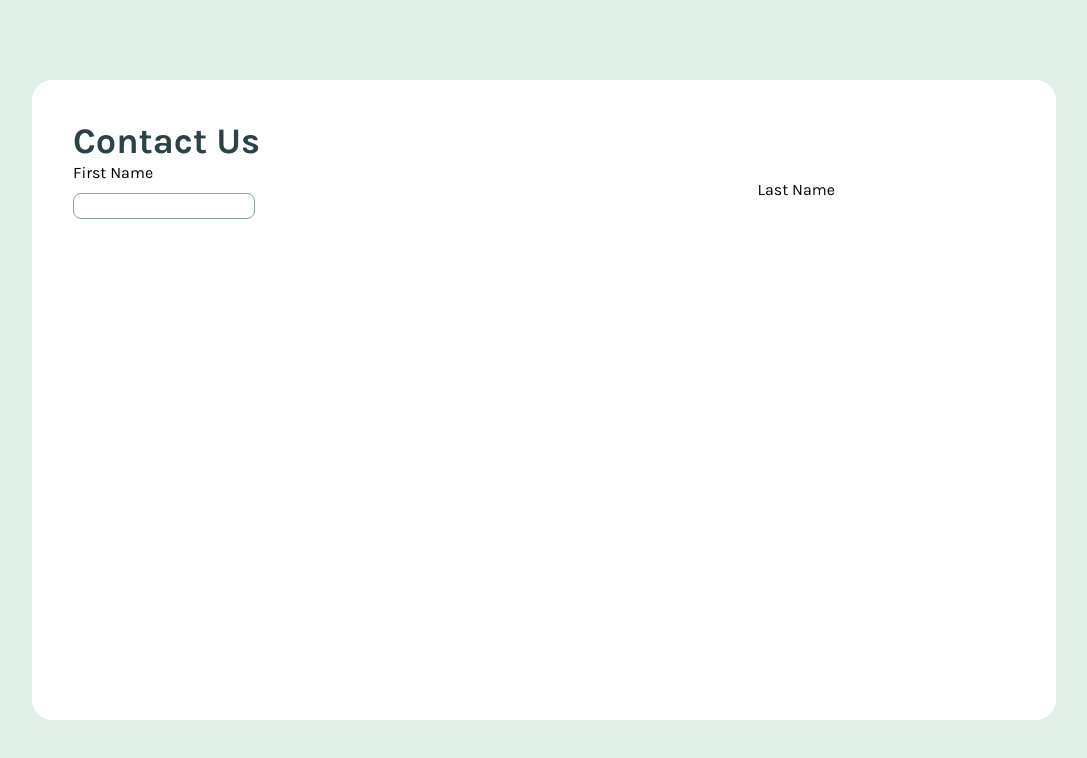
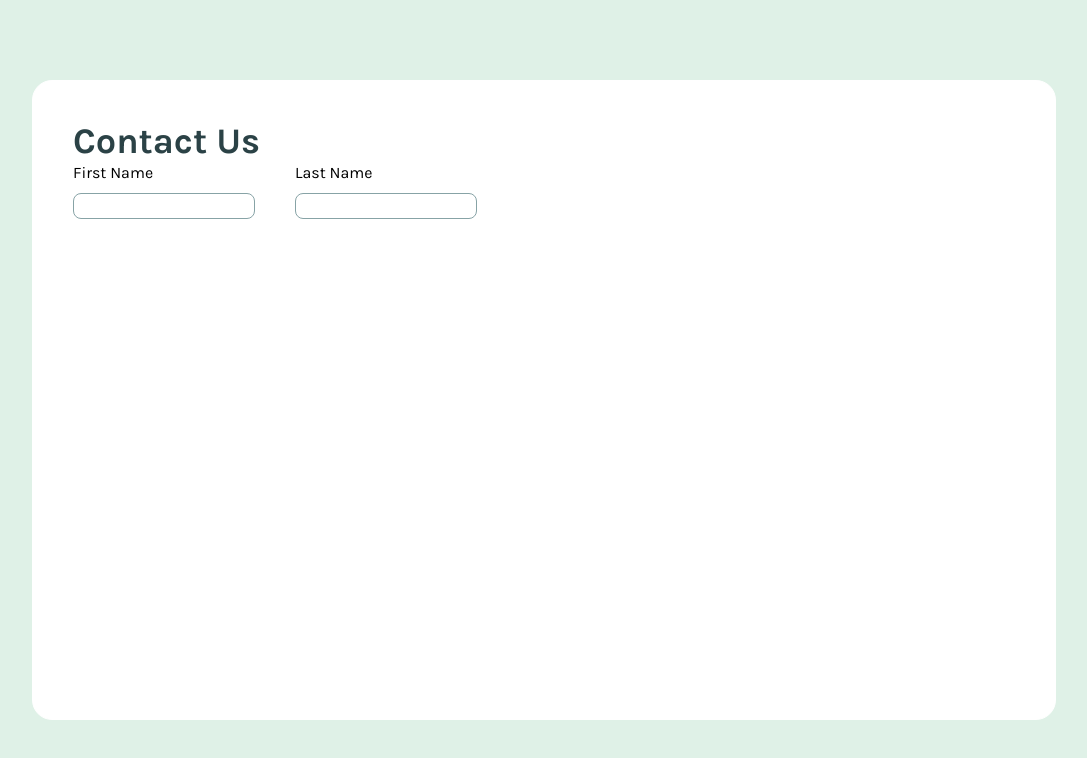
Before and after one commit to lavollmer/contact-form, a React (Vite) app: page / in a window 1280 px wide. Shown: the top 758 px of the page, without its empty margins (96-1183 px from the left). Built offline with nearby package versions, Linux system fonts and the light colour scheme.

Commit message:
creating reusable components for input box

```diff
--- a/src/App.jsx
+++ b/src/App.jsx
@@ -1,7 +1,10 @@
 import "./App.css";
 import "./index.css";
+import Information from "./components/inputBox";
 
 function App() {
+  const title = "";
+  const userInfo = "";
   return (
     <>
       <div className="screen">
@@ -12,15 +15,9 @@ function App() {
           {/* first line of the form */}
           <div>
             <div>
-              <form className="flex flex-row justify-between items-center">
-                <div className="flex flex-col justify-start space-y-2">
-                  <label className="text-md">First Name</label>
-                  <input type="text" id="text" className="border border-grey-medium rounded-lg" />
-                </div>
-                <div>
-                  <label>Last Name</label>
-                  <input type="text" id="text" />
-                </div>
+              <form className="flex flex-row space-x-10 items-center">
+                <Information title="First Name" value={userInfo} />
+                <Information title="Last Name" value={userInfo} />
               </form>
             </div>
             <div></div>
--- /dev/null
+++ b/src/components/inputBox.jsx
@@ -0,0 +1,19 @@
+import React from "react";
+
+const inputBox = ({ title,userInfo }) => {
+  return (
+    <div>
+      <div className="flex flex-col space-y-2">
+        <label className="text-md">{title}</label>
+        <input
+          type="text"
+          id="text"
+          value={userInfo}
+          className="border border-grey-medium rounded-lg"
+        />
+      </div>
+    </div>
+  );
+};
+
+export default inputBox;
```
